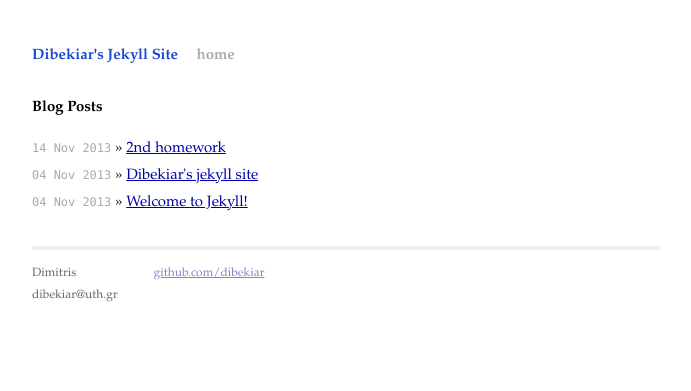
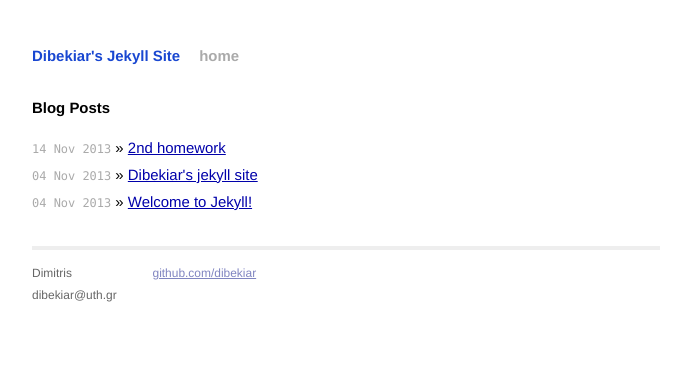
Before and after one commit to dibekiar/dibekiar.github.io, a Jekyll site: the page built from index.html, in a window 1280 px wide. Shown: the top 391 px of the page, without its empty margins (294-985 px from the left). Built offline with Jekyll 4.4.1, drawn with Linux system fonts in a browser that asks for light colours; Markdown is read by kramdown in place of the engine named in the settings.

Commit message:
Update main.css

```diff
--- a/css/main.css
+++ b/css/main.css
@@ -15,7 +15,8 @@ html, body { height: 100%; }
 body {
   background-color: #FFF;
   /*font: 13.34px Helvetica, Arial, sans-serif;*/
-  font-family: "Palatino Linotype", "Book Antiqua", Palatino, serif;
+  /*font-family: "Palatino Linotype", "Book Antiqua", Palatino, serif;*/
+  font-family: "Yanone Kaffeesatz", Helvetica, sans-serif;
   font-size: small;
   text-align: center;
 }
```
